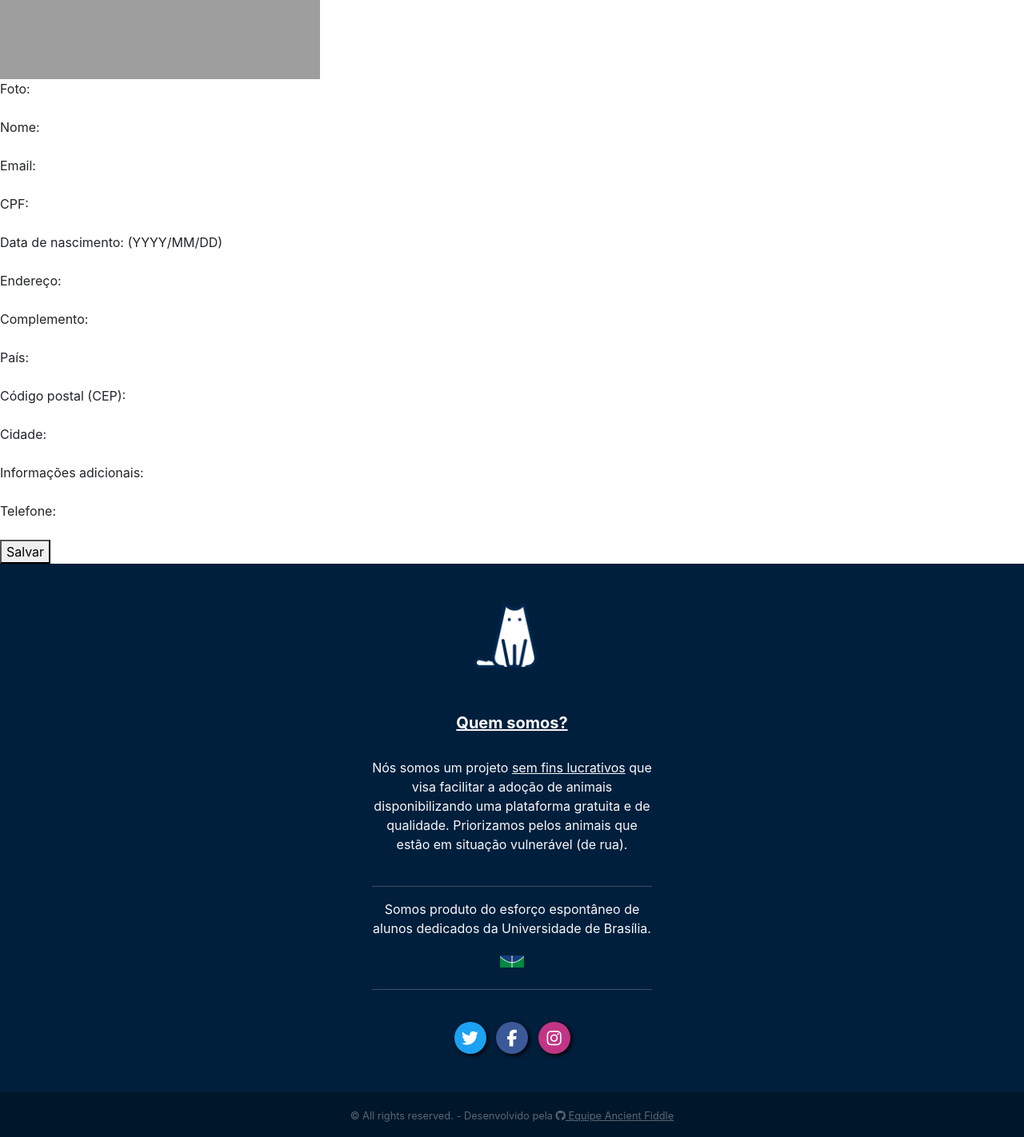
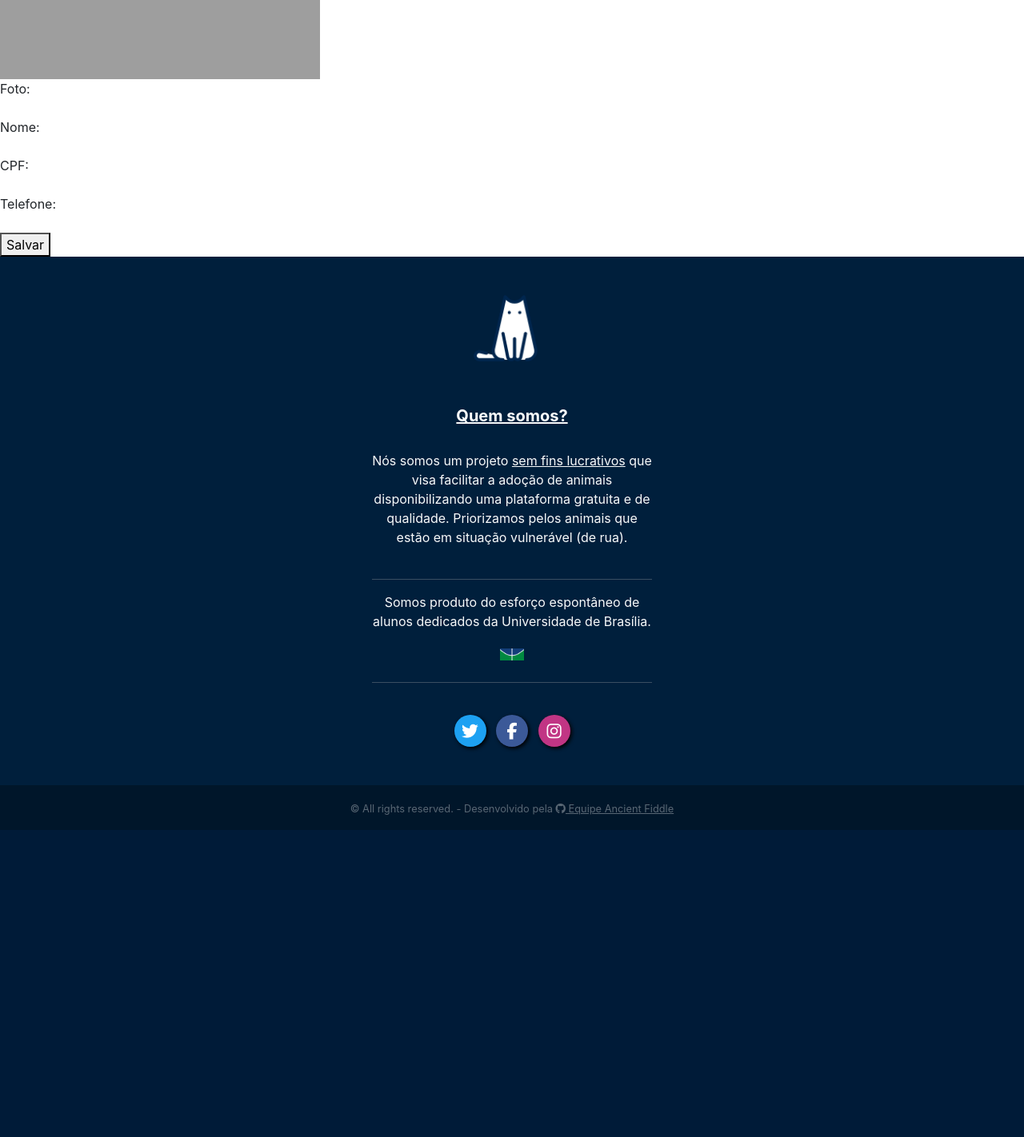
Before and after one commit to Me-Adota/website, a Django app: page /system/pets/ in a window 1280 px wide. Shown: the part 454-1876 px from the top of the page at 80% size. After the commit the page ends 1492 px from the top, so only its background shows below. Run offline with Django 3.2, Linux system fonts and the light colour scheme; the visitor is signed in with stand-in values (Sample User, id 1); data comes from the database, SQL or seed files in the repository; data that the repository does not hold is empty; some libraries are stand-ins or nearby versions; grey boxes are pictures that could not be loaded.

Commit message:
:arrow_up: remove unecessary data

```diff
--- a/templates/system/personal.html
+++ b/templates/system/personal.html
@@ -38,18 +38,9 @@
         <hr>
         {{form.error}}
         <br><img src="{{ request.scheme }}://{{ request.get_host }}{{user.photo}}"><br>
-
         Foto:<br>{{ form.photo }}<br>
         Nome:<br>{{ form.full_name }}<br>
-        Email:<br>{{ user.email }}<br>
         CPF: <br>{{ form.cpf }} <br>
-        Data de nascimento: (YYYY/MM/DD)<br>{{ form.date_of_birth }}<br>
-        Endereço: <br>{{ form.address1 }}<br>
-        Complemento: <br>{{ form.address2 }}<br>
-        País: <br>{{ form.country }}<br>
-        Código postal (CEP): <br>{{ form.zip_code }}<br>
-        Cidade: <br>{{ form.city }}<br>
-        Informações adicionais: <br>{{ form.additional_information }}<br>
         Telefone: <br>{{ form.mobile_phone }}<br>
         <button type="submit"> Salvar </button>
 
```
Also changed, not shown: users/views.py (+0 -30 lines).
